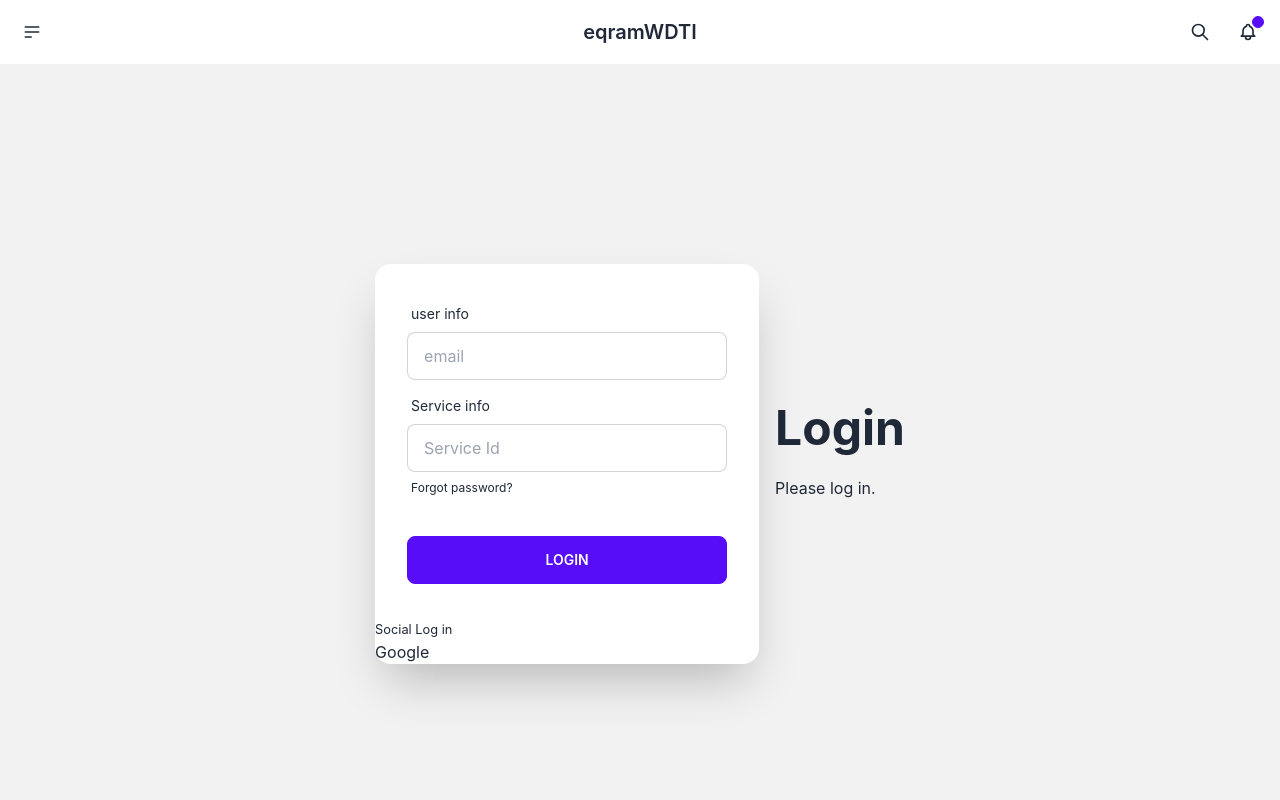
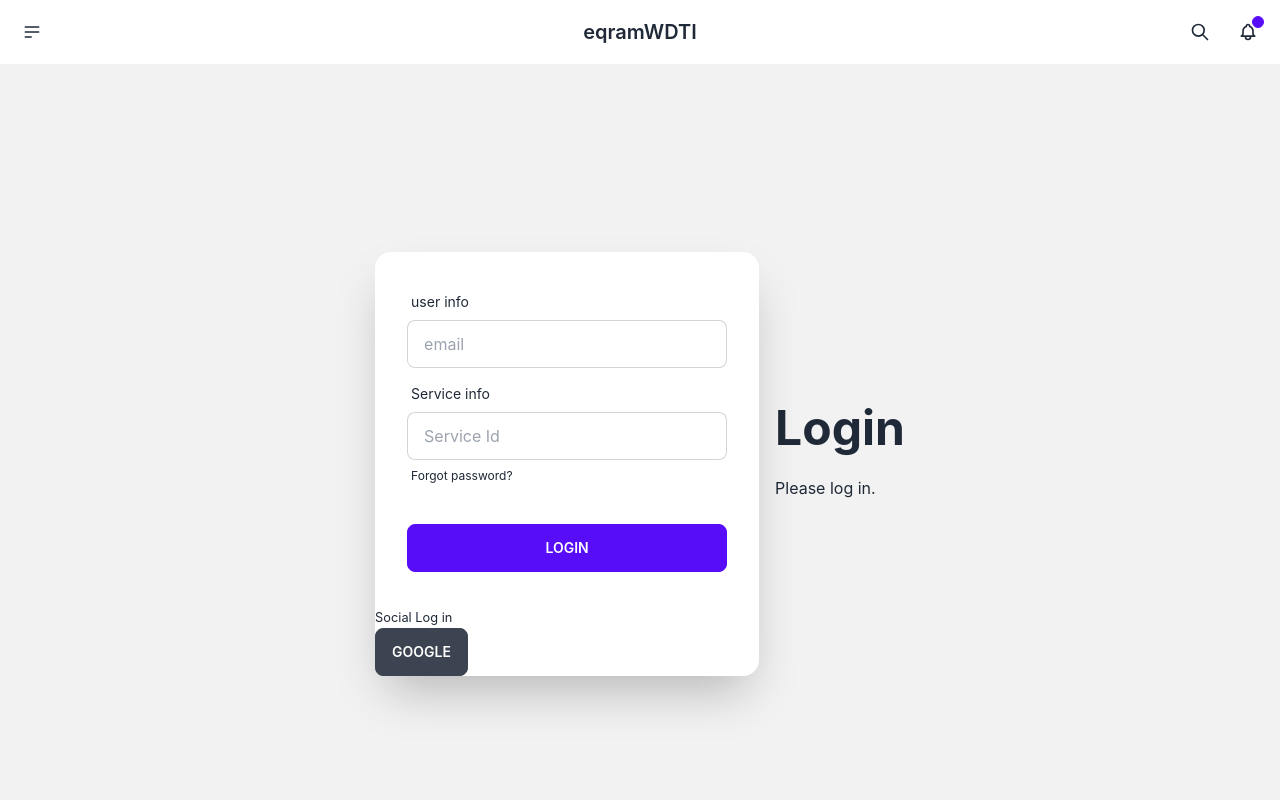
Before and after one commit to eqram1/web-development-trainining-institute-repo, a React (Create React App) app: page /login in a window 1280 px wide. Shown: the top 800 px of the page. Built offline with nearby package versions, Linux system fonts and the light colour scheme; no server answers.

Commit message:
added blog file and 04  answer according to  assignment suggestion

```diff
--- a/src/contexts/AuthProvider/AuthProvider.js
+++ b/src/contexts/AuthProvider/AuthProvider.js
@@ -1,5 +1,5 @@
 import React, { createContext, useEffect, useState } from 'react';
-import { createUserWithEmailAndPassword, getAuth, onAuthStateChanged, signInWithEmailAndPassword } from 'firebase/auth';
+import { createUserWithEmailAndPassword, getAuth, GoogleAuthProvider, onAuthStateChanged, signInWithEmailAndPassword, signInWithPopup } from 'firebase/auth';
 import app from '../../firebase/firebase.config';
 
 export const AuthContext = createContext();
@@ -15,6 +15,11 @@ const AuthProvider = ({ children }) => {
 
     const login = (email, password) => {
         return signInWithEmailAndPassword(auth, email, password)
+    };
+
+    const gooleSignIn = () => {
+        setLoading(true);
+        return signInWithPopup(auth, GoogleAuthProvider);
     }
 
     useEffect(() => {
@@ -32,7 +37,8 @@ const AuthProvider = ({ children }) => {
         user,
         loading,
         createUser,
-        login
+        login,
+        gooleSignIn
     }
     return (
         <AuthContext.Provider value={authInfo}>
--- a/src/pages/Shared/SocialLogin/SocialLogin.js
+++ b/src/pages/Shared/SocialLogin/SocialLogin.js
@@ -1,10 +1,23 @@
-import React from 'react';
+import React, { useContext } from 'react';
+import { AuthContext } from '../../../contexts/AuthProvider/AuthProvider';
 
 const SocialLogin = () => {
+
+    const { gooleSignIn } = useContext(AuthContext);
+
+    const handleGoogleSignIn = () => {
+        gooleSignIn()
+            .then(result => {
+                const user = result.user;
+                console.log(user)
+            })
+            .catch(err => console.error(err));
+
+    }
     return (
         <div>
             <p><small>Social Log in</small></p>
-            <p><button>Google</button></p>
+            <p><button onClick={handleGoogleSignIn} className='btn btn-blue'>Google</button></p>
         </div>
     );
 };
```
Also changed, not shown: 1 other file (tests, documents, lock files or other folders).
